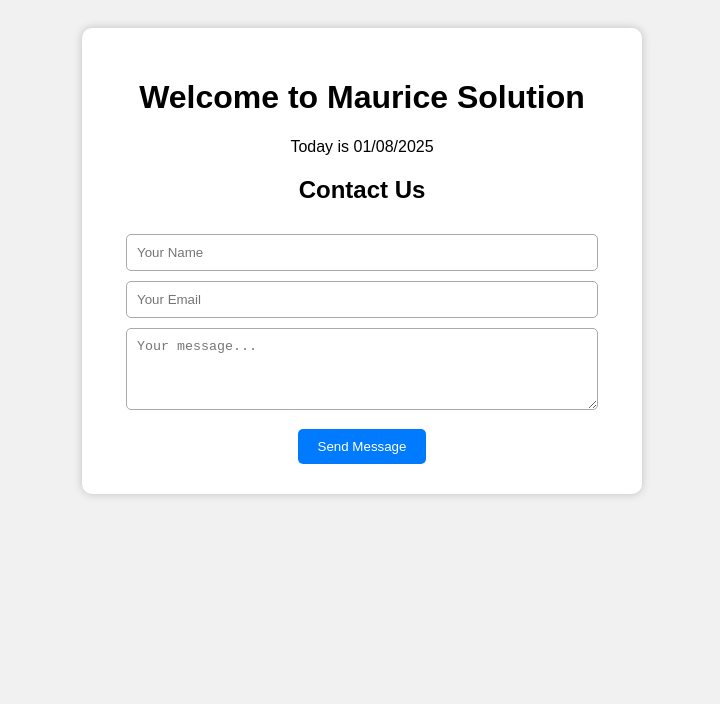
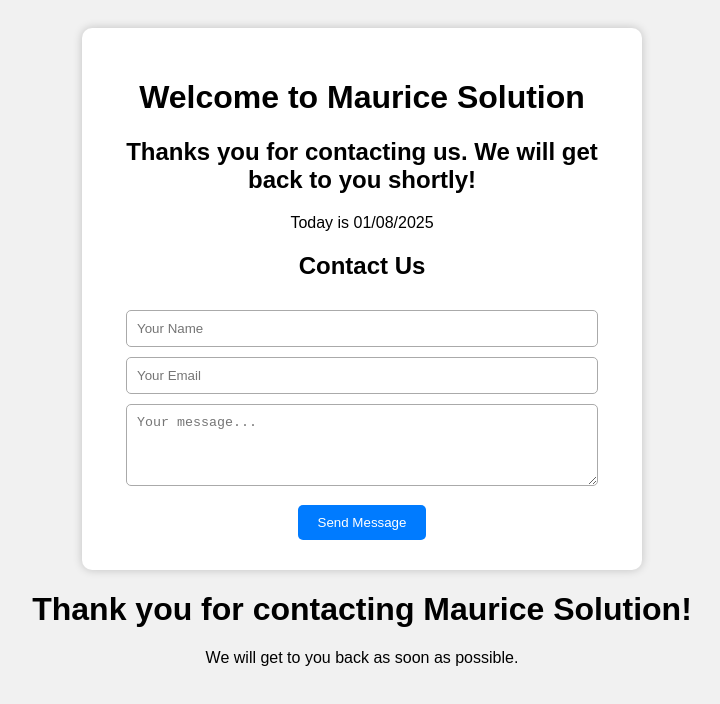
Before and after one commit to teche123-clone/my-business-website, a plain HTML site: page index.html in a window 1280 px wide. Shown: the whole page, without its empty margins (278-998 px from the left). Drawn offline with Linux system fonts and the light colour scheme.

Commit message:
Update index.html

```diff
--- a/index.html
+++ b/index.html
@@ -39,6 +39,7 @@
 
 <div class="box">
     <h1>Welcome to Maurice Solution</h1>
+    <h2>Thanks you for contacting us. We will get back to you shortly!</h2>
     <p>Today is <span id="today-date"></span></p>
     <h2>Contact Us</h2>
     <form action=https://formspree.io/f/mzzvvlzv method="POST">
@@ -54,6 +55,7 @@
     const today = new Date().toLocaleDateString("en-GB");
     document.getElementById("today-date").innerText = today;
 </script>
-
+   <h1>Thank you for contacting Maurice Solution!</h1>
+    <p>We will get to you back as soon as possible.</p>
 </body>
 </html>
```
